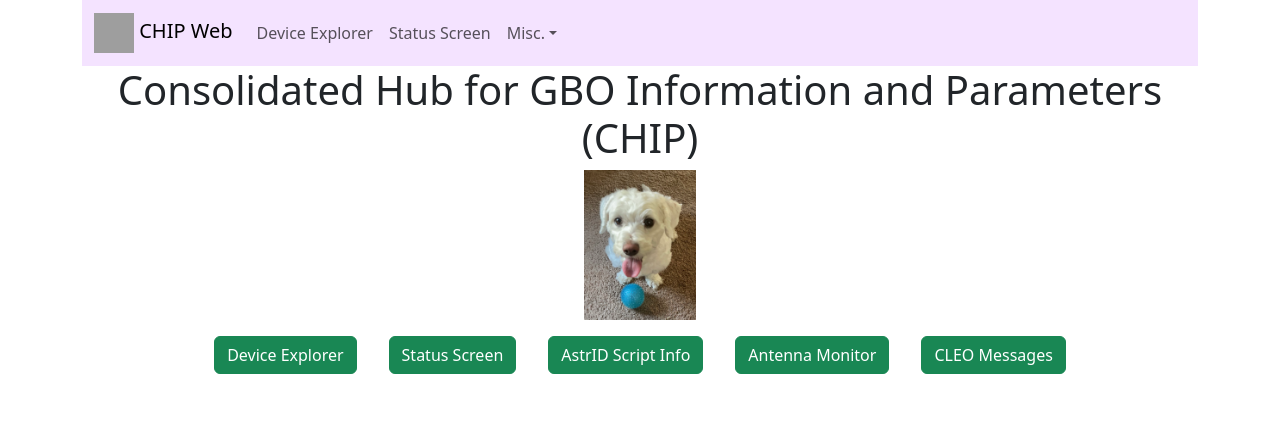
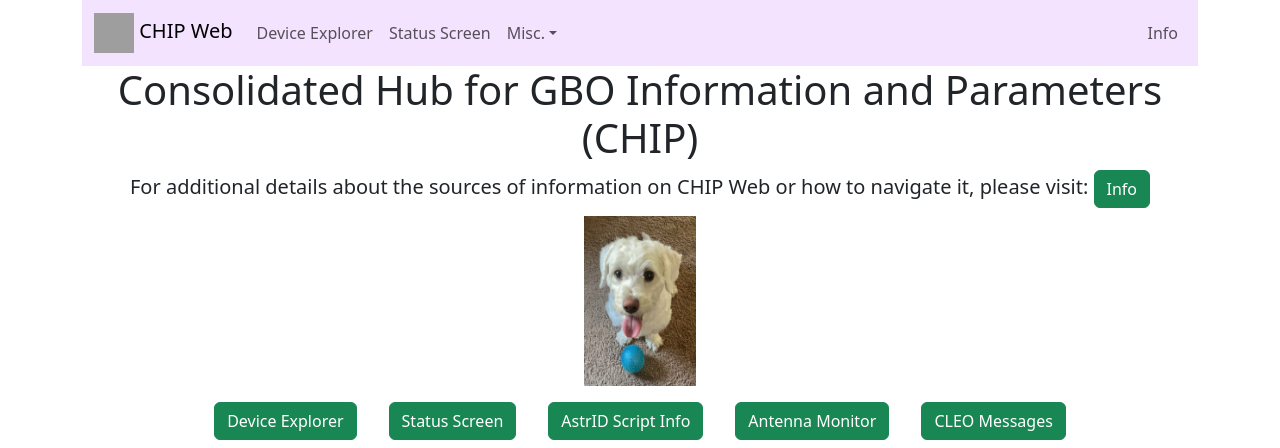
Before and after one commit to sofiarobertson/cleo_web, a Django app: page / in a window 1280 px wide. Shown: the top 448 px of the page. Run offline with Django 5.2, Linux system fonts and the light colour scheme; grey boxes are pictures that could not be loaded.

Commit message:
Added Info Page

```diff
--- /dev/null
+++ b/devex/templates/devex/help.html
@@ -0,0 +1,5 @@
+{% extends "devex/base.html" %}
+{% block content %}
+{% load devex %}
+   info about site tbd
+{% endblock %}
--- a/devex/templates/devex/home.html
+++ b/devex/templates/devex/home.html
@@ -2,7 +2,9 @@
 {% block content %}
     {% load static %}
     <h1 class="text-center">Consolidated Hub for GBO Information and Parameters (CHIP)</h1>
-    <img src="{% static "chip.jpg" %}"  width="50" height="150"class="center">
+    <h5 class="text-center">For additional details about the sources of information on CHIP Web or how to navigate it, please visit:
+        <a class="btn btn-success" href="{% url 'devex:help' %}" role="button">Info</a></h5>
+    <img src="{% static "chip.jpg" %}"  width="70" height="170"class="center">
     <ul class = "wrapper list-unstyled">
         <li class="p-3">
             <a class="btn btn-success" href="{% url 'devex:devex' %}" role="button">Device Explorer</a>
@@ -24,4 +26,5 @@
                role="button">CLEO Messages</a>
         </li>
     </ul>
+
 {% endblock %}
--- a/devex/templates/devex/navbar.html
+++ b/devex/templates/devex/navbar.html
@@ -29,6 +29,8 @@
                        role="button"
                        data-bs-toggle="dropdown"
                        aria-expanded="false">Misc.</a>
+                </li>
+                </ul>
                     <ul class="dropdown-menu">
                         <li class="nav-item">
                             <a class="nav-link" href="{% url 'devex:messages' %}">CLEO Messages</a>
@@ -40,6 +42,10 @@
                             <a class="nav-link" href="{% url 'devex:antenna' %}">Antenna Monitor</a>
                         </li>
                     </ul>
+                        <ul class="nav navbar-nav navbar-right">
+                            <li><a class="nav-link" href="{% url 'devex:help' %}">Info</a></li>
+                          </ul>
+
                 </div>
             </div>
         </nav>
--- a/devex/urls.py
+++ b/devex/urls.py
@@ -27,5 +27,6 @@ urlpatterns = [
     path("messages/", views.messages, name='messages'),
     path("get-script/", views.get_script, name='get_script'),
     path("get-script-status/", views.get_script_status, name='get_script_status'),
+    path("help/", views.help, name='help'),
 
 ]
--- a/devex/views.py
+++ b/devex/views.py
@@ -24,6 +24,13 @@ from astropy.coordinates import Angle
 import xml.etree.ElementTree as ET
 import io, base64
 
+
+
+def help(request):
+    return render(
+            request,
+            "devex/help.html"
+        )
 
 
 def info(request):
```
